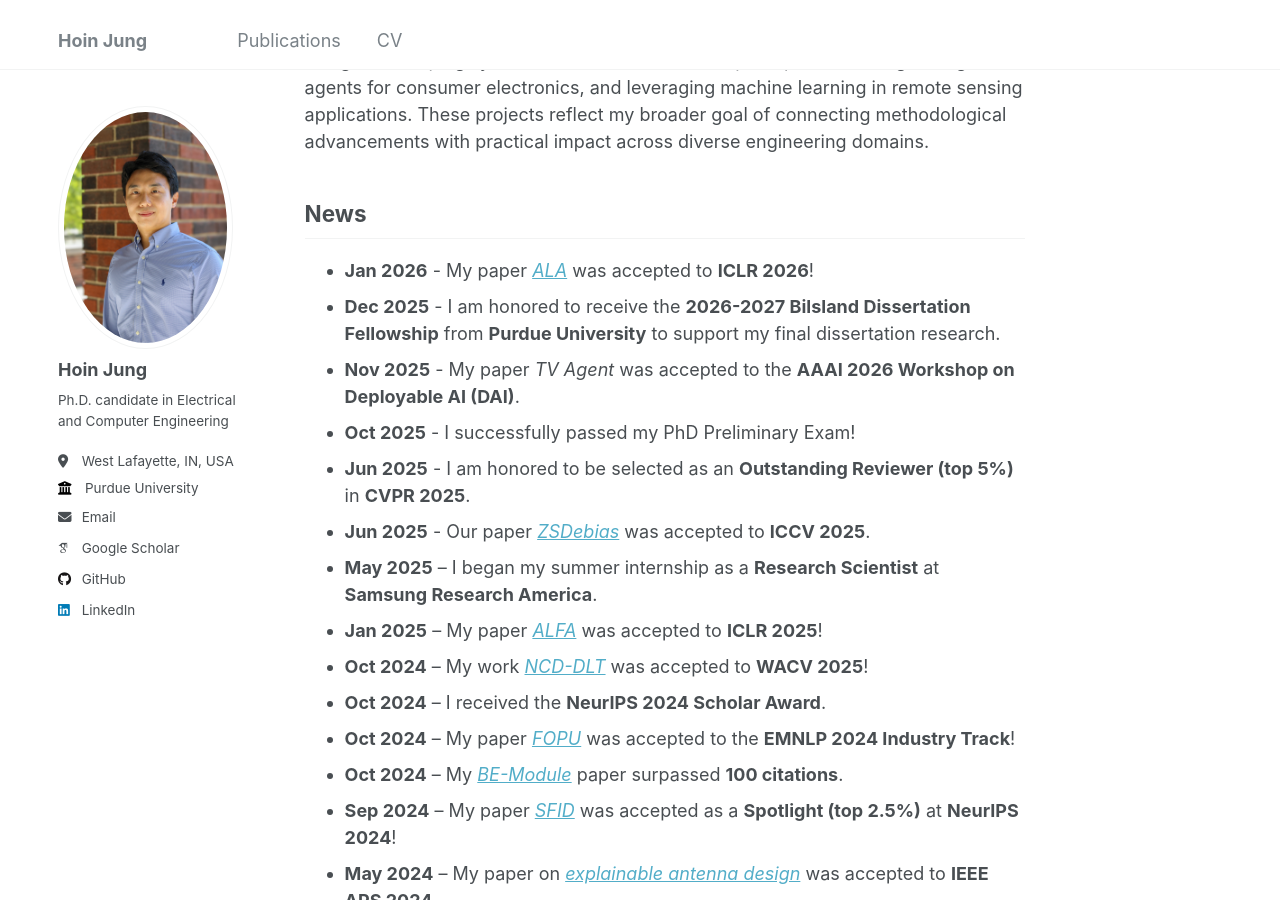
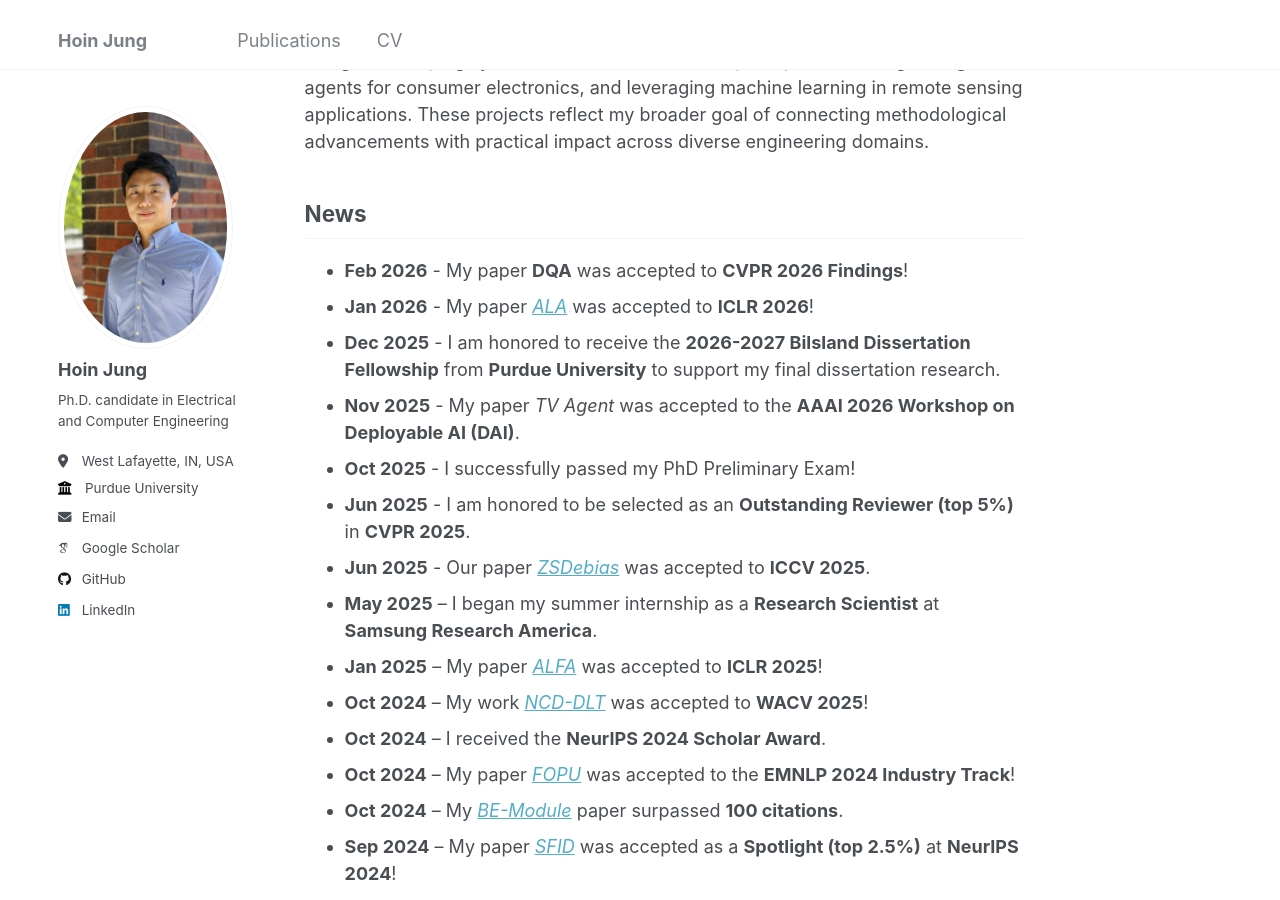
Before and after one commit to HoinJung/hoinjung.github.io, a Jekyll site: the page built from _pages/about.md, in a window 1280 px wide and 900 px high, scrolled down 395 px. Built offline with Jekyll 4.4.1, drawn with Linux system fonts in a browser that asks for light colours; some web fonts are replaced.

Commit message:
Revise about page with latest news updates
Updated the news section with recent achievements and paper acceptances.

```diff
--- a/_pages/about.md
+++ b/_pages/about.md
@@ -10,6 +10,7 @@ I am a Ph.D. candidate in Electrical and Computer Engineering at Purdue Universi
 
 In addition to my foundational research, I am passionate about applying machine learning to solve tangible problems across various industries and engineering problems. My applied work involves using generative AI for complex engineering design, developing systems for industrial machine perception, creating intelligent agents for consumer electronics, and leveraging machine learning in remote sensing applications. These projects reflect my broader goal of connecting methodological advancements with practical impact across diverse engineering domains.
 ## News
+- **Feb 2026** - My paper **DQA** was accepted to **CVPR 2026 Findings**!
 - **Jan 2026** - My paper [*ALA*](https://openreview.net/forum?id=u02Tgg4UYg&nesting=2&sort=date-desc) was accepted to **ICLR 2026**!
 - **Dec 2025** - I am honored to receive the **2026-2027 Bilsland Dissertation Fellowship** from **Purdue University** to support my final dissertation research.
 - **Nov 2025** - My paper *TV Agent* was accepted to the **AAAI 2026 Workshop on Deployable AI (DAI)**.
```
